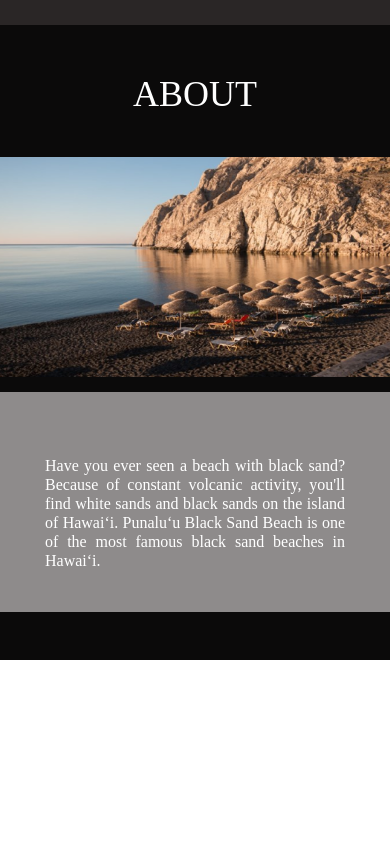
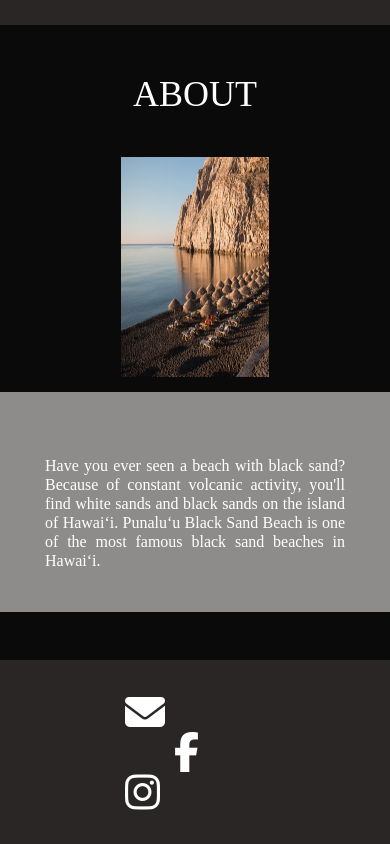
Before and after one commit to giorgi-beriashvili01/giorgi-beriashvili-9, a plain HTML site: page index.html in a window 390 px wide. Shown: the part 1910-2754 px from the top of the page. Before the commit the page ends 2570 px from the top, so only its background shows below. Drawn offline with Linux system fonts and the light colour scheme.

Commit message:
footer is done

```diff
--- a/css/mobile.css
+++ b/css/mobile.css
@@ -77,4 +77,22 @@
         height: 220px;
 
     }
+
+    /* footer */
+    footer img {
+        display: none;
+    }
+
+    .fa-envelope {
+        font-size: 40px;
+    }
+
+    .fa-facebook-f {
+        font-size: 40px;
+    }
+
+    .fa-instagram {
+        font-size: 40px;
+    }
+
 }
--- a/css/style.css
+++ b/css/style.css
@@ -126,6 +126,11 @@ h4 {
 
 }
 
+.article_img {
+    max-width: 45%;
+    width: 45%;
+}
+
 .article_text {
 
     color: #FFFFFF;
@@ -137,3 +142,34 @@ h4 {
     padding: 64px 109px 130px 109px;
     background-color: #8E8B8B;
 }
+
+
+/* footer */
+
+footer {
+    width: 100%;
+    margin-inline: auto;
+    background-color: #2A2626;
+    padding: 32px 125px;
+    display: flex;
+    justify-content: space-between;
+    align-items: center;
+
+}
+
+
+.fa-envelope {
+    color: #FFFFFF;
+    font-size: 70px;
+}
+
+.fa-facebook-f {
+    margin: 0 49px;
+    color: #FFFFFF;
+    font-size: 70px;
+}
+
+.fa-instagram {
+    color: #FFFFFF;
+    font-size: 70px;
+}
--- a/css/tablet.css
+++ b/css/tablet.css
@@ -70,4 +70,23 @@
         height: 220px;
 
     }
+
+    /* footer */
+
+    footer img {
+        display: none;
+    }
+
+    .fa-envelope {
+        font-size: 50px;
+    }
+
+    .fa-facebook-f {
+        font-size: 50px;
+    }
+
+    .fa-instagram {
+        font-size: 50px;
+    }
+
 }
--- a/index.html
+++ b/index.html
@@ -8,6 +8,7 @@
   <link rel="icon" type="image/x-icon" href="images/L.svg">
   <title>Home Page</title>
   <link rel="stylesheet" href="css/reset.css">
+  <script src="https://kit.fontawesome.com/f4620edc5e.js" crossorigin="anonymous"></script>
   <link rel="stylesheet" href="css/style.css">
   <link rel="stylesheet" href="css/tablet.css">
   <link rel="stylesheet" href="css/mobile.css">
@@ -68,6 +69,19 @@
       </div>
     </article>
 
+    <!-- footer -->
+
+    <footer>
+      <img src="images/L.svg" alt="">
+      <div class="logos">
+
+        <i class="fa-solid fa-envelope"></i>
+        <i class="fa-brands fa-facebook-f"></i>
+        <i class="fa-brands fa-instagram"></i>
+
+      </div>
+    </footer>
+
 
   </div>
 
```
Also changed, not shown: images/Vector (1).png (added), images/Vector (2).png (added), images/Vector 3.png (added).
